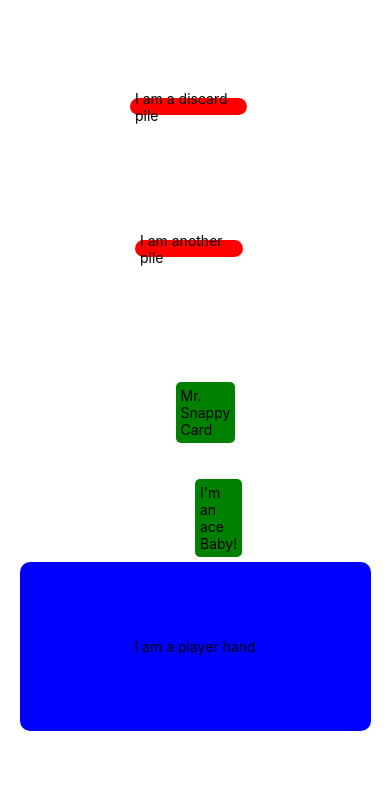
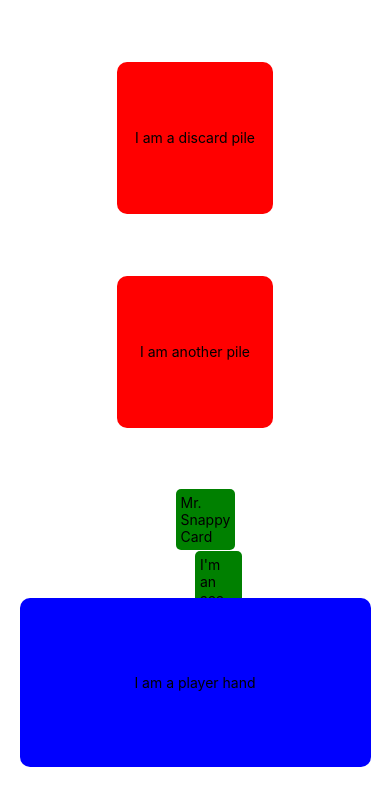
Before and after one commit to SecretCardClub/card-table-app, a React Native app: screen / in a window 390 px wide. Shown: the top 806 px of the page. Built offline with nearby package versions, Linux system fonts and the light colour scheme.

Commit message:
minor css changes for better clarity

```diff
--- a/components/Table.js
+++ b/components/Table.js
@@ -61,7 +61,7 @@ const Table = (props) => {
 
   return (
     <Animated.View
-      style={{ transform: [{ translateX: pan.x }, { translateY: pan.y }] }}
+      style={[{ transform: [{ translateX: pan.x }, { translateY: pan.y }]}, styles.animatedView]}
       {...panResponder.panHandlers}
     >
       <View
@@ -79,10 +79,13 @@ const Table = (props) => {
 export default Table;
 
 const styles = StyleSheet.create({
+  animatedView: {
+    width: "40%",
+    height: "18%"
+  },
   table: {
     position: "relative",
-    width: "90%",
-    height: "40%",
+    flex: 1,
     backgroundColor: "red",
     padding: 5,
     alignItems: "center",
```
